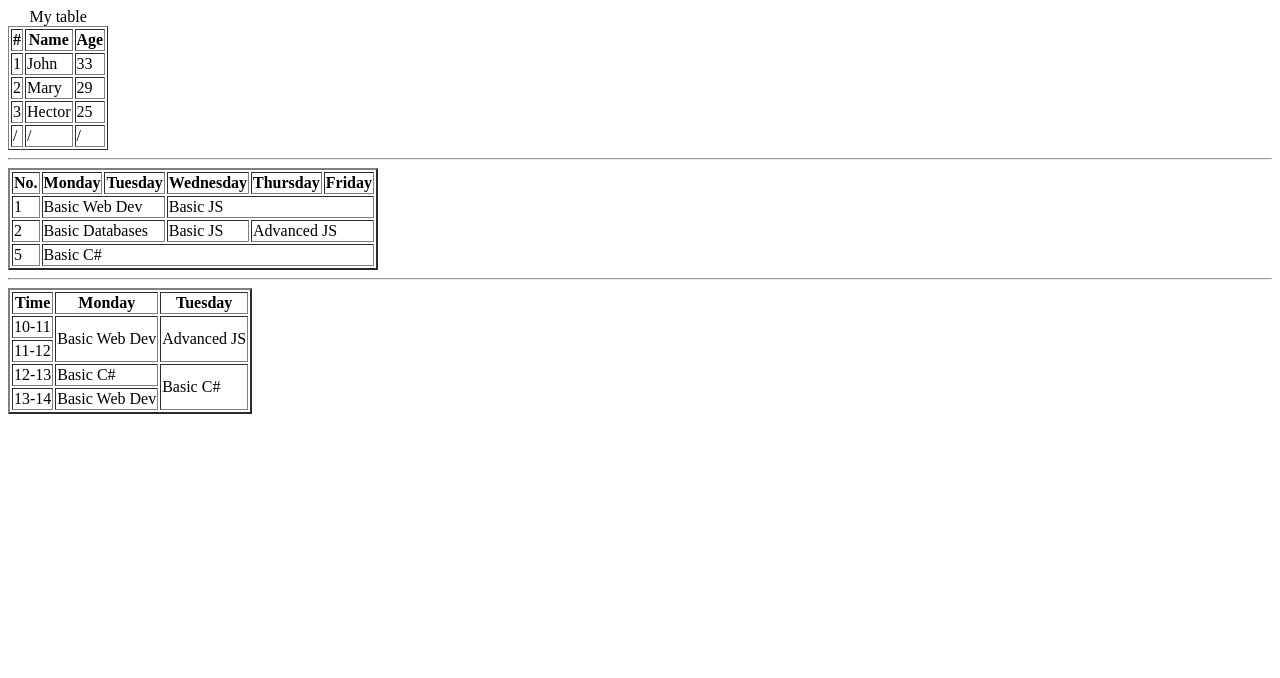
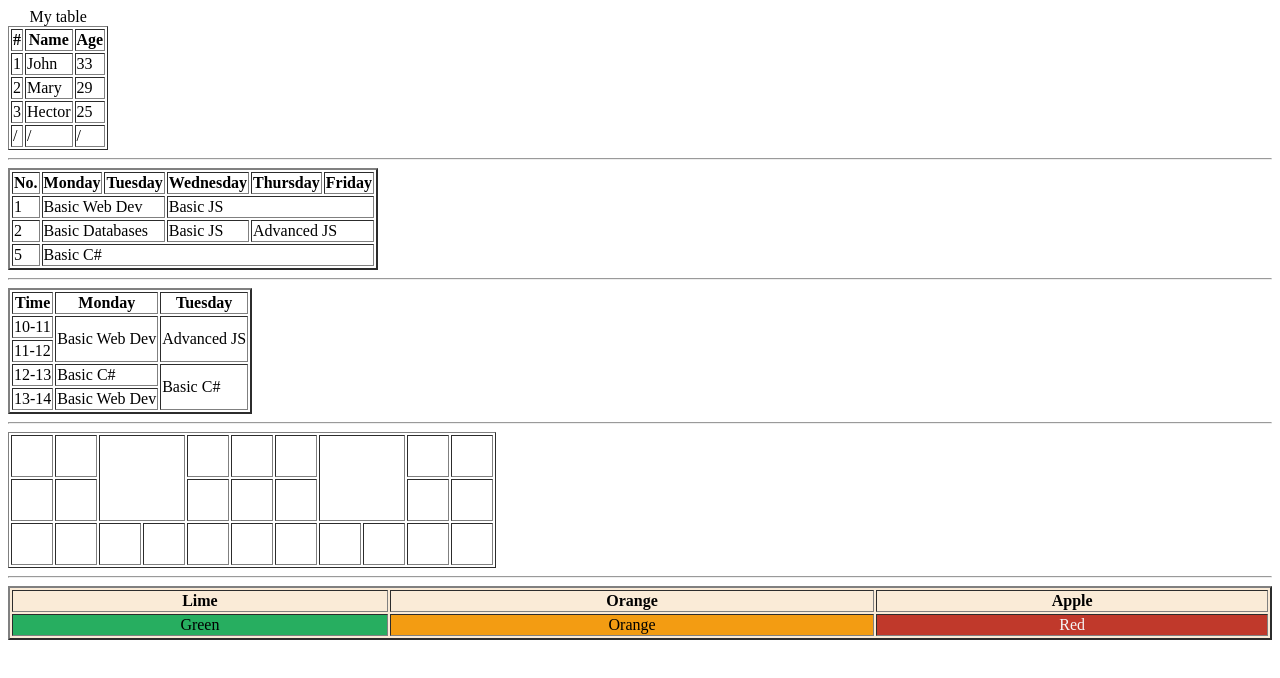
Before and after one commit to ivanlazarevski/wd-fe-prep, a plain HTML site: page Module 06 - Tables/index.html in a window 1280 px wide. Drawn offline with Linux system fonts and the light colour scheme.

Commit message:
Added code for class 6

```diff
--- a/Module 06 - Tables/index.html
+++ b/Module 06 - Tables/index.html
@@ -1,9 +1,6 @@
 <!DOCTYPE html>
 <html lang="en">
   <head>
-    <meta charset="UTF-8" />
-    <meta http-equiv="X-UA-Compatible" content="IE=edge" />
-    <meta name="viewport" content="width=device-width, initial-scale=1.0" />
     <title>Tables</title>
   </head>
   <body>
@@ -104,5 +101,61 @@
         </tr>
       </tbody>
     </table>
+    <hr />
+    <table border="1" cellpadding="20">
+      <tbody>
+        <tr>
+          <td></td>
+          <td></td>
+          <td colspan="2" rowspan="2"></td>
+          <td></td>
+          <td></td>
+          <td></td>
+          <td colspan="2" rowspan="2"></td>
+          <td></td>
+          <td></td>
+        </tr>
+        <tr>
+          <td></td>
+          <td></td>
+          <td></td>
+          <td></td>
+          <td></td>
+          <td></td>
+          <td></td>
+        </tr>
+        <tr>
+          <td></td>
+          <td></td>
+          <td></td>
+          <td></td>
+          <td></td>
+          <td></td>
+          <td></td>
+          <td></td>
+          <td></td>
+          <td></td>
+          <td></td>
+        </tr>
+      </tbody>
+    </table>
+    <hr />
+    <table
+      border="2"
+      style="background-color: antiquewhite; text-align: center; width: 100%"
+    >
+      <thead>
+        <th>Lime</th>
+        <th>Orange</th>
+        <th>Apple</th>
+      </thead>
+      <tbody>
+        <tr>
+          <td style="background-color: #27ae60">Green</td>
+          <td style="background-color: #f39c12">Orange</td>
+          <td style="background-color: #c0392b; color: whitesmoke">Red</td>
+        </tr>
+      </tbody>
+    </table>
   </body>
 </html>
```
